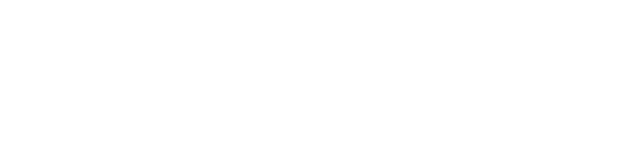
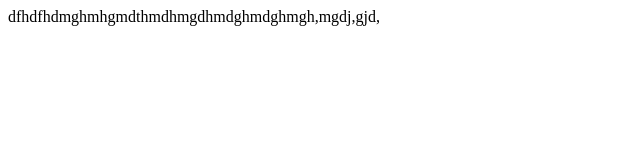
Before and after one commit to tjrich25/gitBranchDemo, a plain HTML site: page index.html in a window 1280 px wide. Shown: the whole page, without its empty margins (0-640 px from the left). Drawn offline with Linux system fonts and the light colour scheme.

Commit message:
new changes

```diff
--- a/index.html
+++ b/index.html
@@ -7,6 +7,6 @@
   <title>Document</title>
 </head>
 <body>
-
+dfhdfhdmghmhgmdthmdhmgdhmdghmdghmgh,mgdj,gjd,
 </body>
 </html>
```
